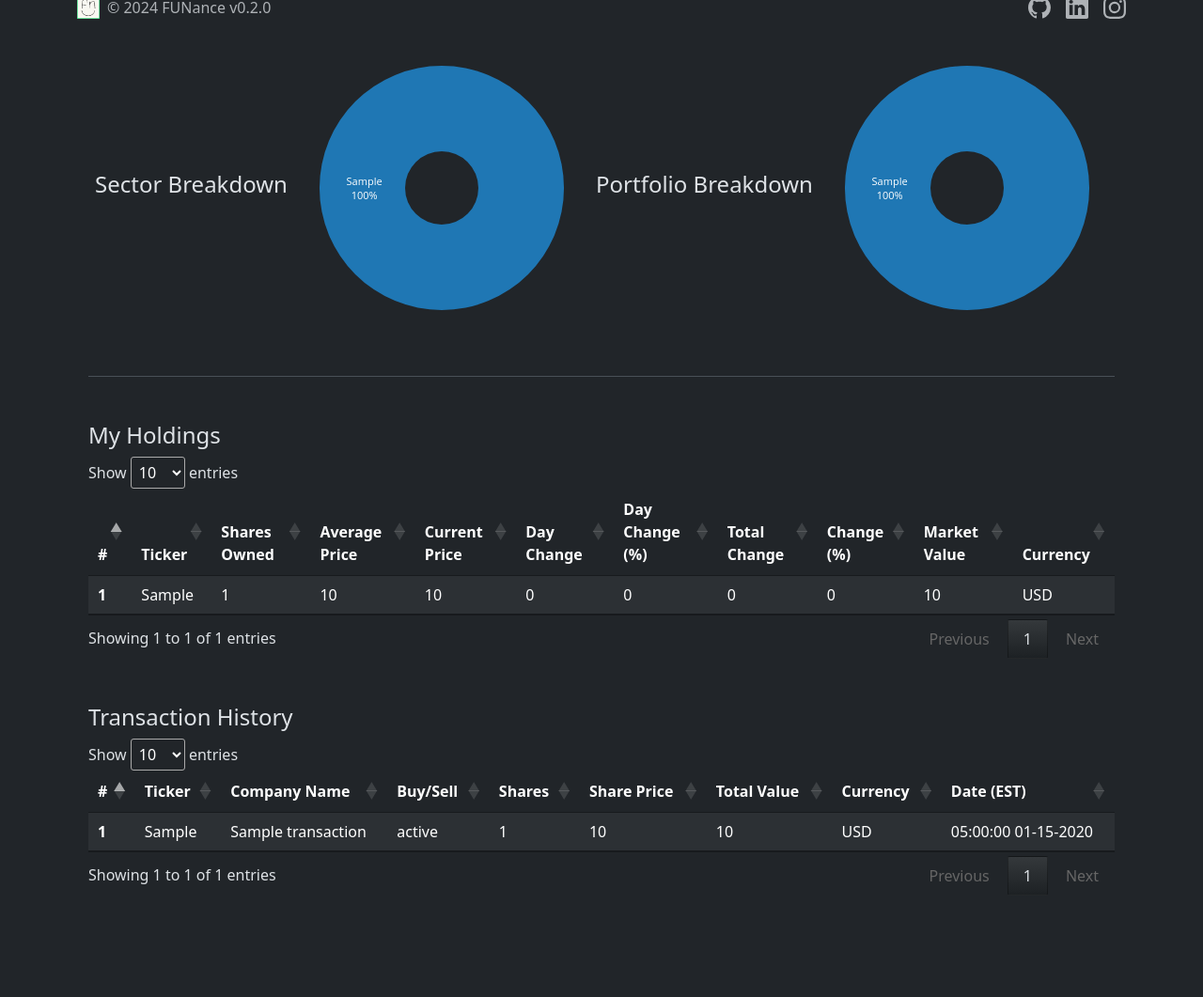
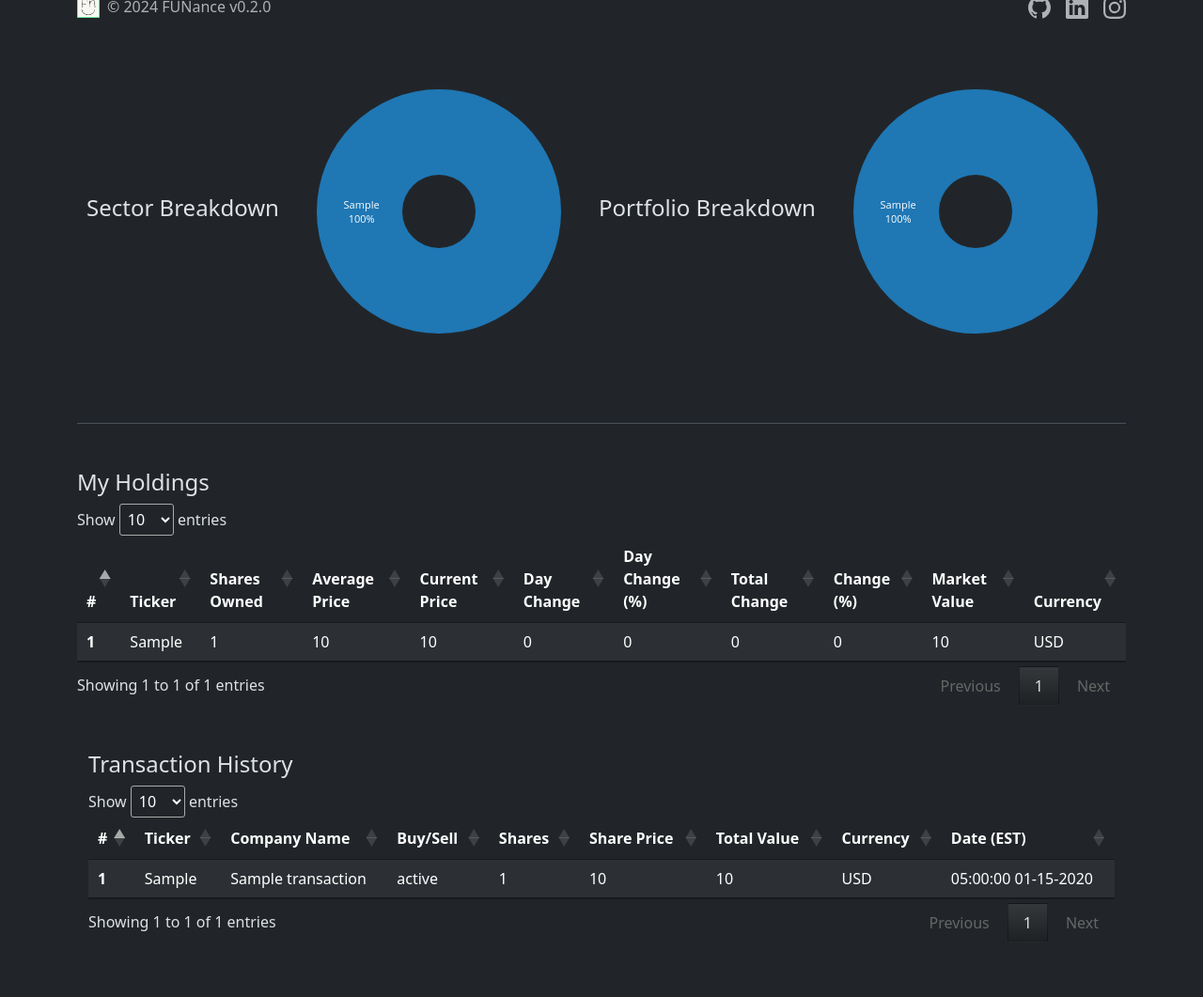
Before and after one commit to yangsu01/Funance_app, a Flask app: page /dashboard in a window 1280 px wide. Shown: the part 764-1825 px from the top of the page at 94% size. Before the commit the page ends 1716 px from the top, so only its background shows below. Run offline with Flask 3, Linux system fonts and the light colour scheme; a user stored in the database is signed in; tables that the repository leaves empty hold one stand-in row (values such as "Sample post"); some libraries are stand-ins or nearby versions.

Commit message:
fix pie chart display

```diff
--- a/src/webapp/static/styles/main.css
+++ b/src/webapp/static/styles/main.css
@@ -47,7 +47,7 @@ body {
 }
 
 .holding-details{
-    max-width: 500px;
+    max-width: 400px;
 }
 
 .pie-chart{
--- a/src/webapp/templates/portfolio_sim/dashboard.html
+++ b/src/webapp/templates/portfolio_sim/dashboard.html
@@ -119,20 +119,18 @@
 
         {% if has_holdings %}
             <!-- portfolio holdings -->
-            <div class="container w-100">
-                <div class="d-flex justify-content-around flex-wrap flex-md-nowrap align-items-center border-bottom mb-5">
+            <div class="d-flex justify-content-around flex-wrap align-items-center border-bottom mb-5 w-100">
                 <h4>Sector Breakdown</h4>
-                        <div class="pie-chart" id="sectorPie" style="height: 400px;"></div>
+                <div class="pie-chart" id="sectorPie"></div>
 
                 <h4>Portfolio Breakdown</h4>
-                        <div class="pie-chart" id="holdingsPie" style="height: 400px;"></div>
+                <div class="pie-chart" id="holdingsPie"></div>
             </div>
 
             <!-- holdings table -->
             <h4>My Holdings</h4>
             <div class="table-responsive">
                 <table class="table table-striped table-hover table-dark" id="holdingsTable"></table>
-                </div>
             </div>
         {% endif %}
 
--- a/src/webapp/templates/portfolio_sim/sell.html
+++ b/src/webapp/templates/portfolio_sim/sell.html
@@ -10,12 +10,13 @@
         <u>Updated: <strong>{{ time }}</strong></u>
     </h6>
 
+    <div class="container my-3 holding-details">
         <!-- holding details -->
         <div class="accordion my-4" id="details">
             <div class="accordion-item">
                 <h2 class="accordion-header">
                     <button class="accordion-button collapsed" type="button" data-bs-toggle="collapse" data-bs-target="#listingDetails" aria-expanded="true" aria-controls="listingDetails">
-                    Holding Details
+                        Holding Performance
                     </button>
                 </h2>
                 <div id="listingDetails" class="accordion-collapse collapse" data-bs-parent="#details">
@@ -30,7 +31,6 @@
             </div>
         </div>
 
-    <div class="container my-3 holding-details">
         <p class="lead text-center">
             You own <strong>{{ info.shares }}</strong> shares <br> how many would you like to sell?
         </p>
```
Lines whose indentation alone changed are shown as unchanged.
